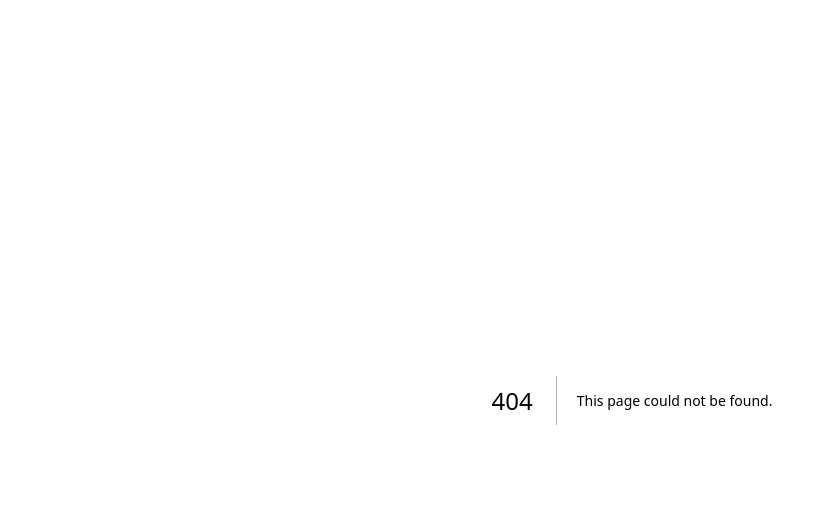
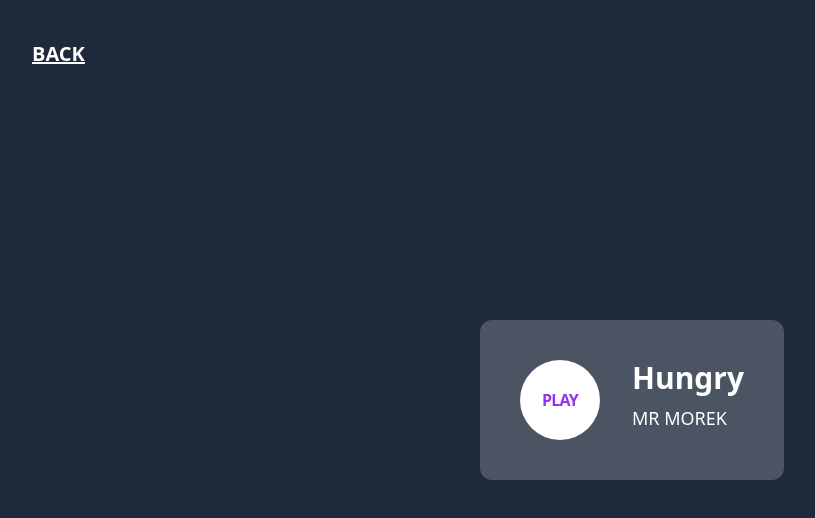
Before and after one commit to Malinx95/test-front-audio-player, a Next.js app: page /song/63d132f905546b5f7ce05f58 in a window 1280 px wide. Before the commit this address had no page. Shown: the top 518 px of the page, without its empty margins (8-823 px from the left). Built offline with nearby package versions, Linux system fonts and the light colour scheme.

Commit message:
added song page

```diff
--- /dev/null
+++ b/pages/song/[id].tsx
@@ -0,0 +1,69 @@
+import { GetStaticPaths, GetStaticProps } from "next";
+import Link from "next/link";
+import Head from "next/head";
+
+import { Song } from "@/utils/types";
+import { SONG_DATA } from "@/utils/constants";
+
+type Props = {
+  song: Song;
+};
+
+export default function SongPage({ song }: Props) {
+  return (
+    <>
+      <Head>
+        <title>Song Page</title>
+        <meta name="viewport" content="width=device-width, initial-scale=1" />
+      </Head>
+      <main className="w-screen h-screen bg-slate-800 flex items-center justify-center">
+        <Link
+          href="/"
+          className="text-xl text-white font-bold underline absolute top-10 left-10"
+        >
+          BACK
+        </Link>
+
+        <div className="p-10 bg-white text-white bg-opacity-20 flex rounded-xl">
+          <button className="bg-white rounded-full w-20 h-20 mr-8 hover:bg-purple-100">
+            <span className="text-purple-600 font-bold tracking-tighter">
+              PLAY
+            </span>
+          </button>
+          <div className="flex flex-col">
+            <h1 className="text-3xl font-bold">{song.title}</h1>
+            <h2 className="text-lg mt-2">{song.artist}</h2>
+          </div>
+        </div>
+      </main>
+    </>
+  );
+}
+
+export const getStaticPaths: GetStaticPaths = async () => {
+  const paths = SONG_DATA.map((song) => `/song/${song.id}`);
+
+  return {
+    paths,
+    fallback: false,
+  };
+};
+
+export const getStaticProps: GetStaticProps<Props> = async ({
+  params = {},
+}) => {
+  const { id } = params;
+  const song = SONG_DATA.find((song) => song.id === id);
+
+  if (!song) {
+    return {
+      notFound: true,
+    };
+  }
+
+  return {
+    props: {
+      song,
+    },
+  };
+};
```
